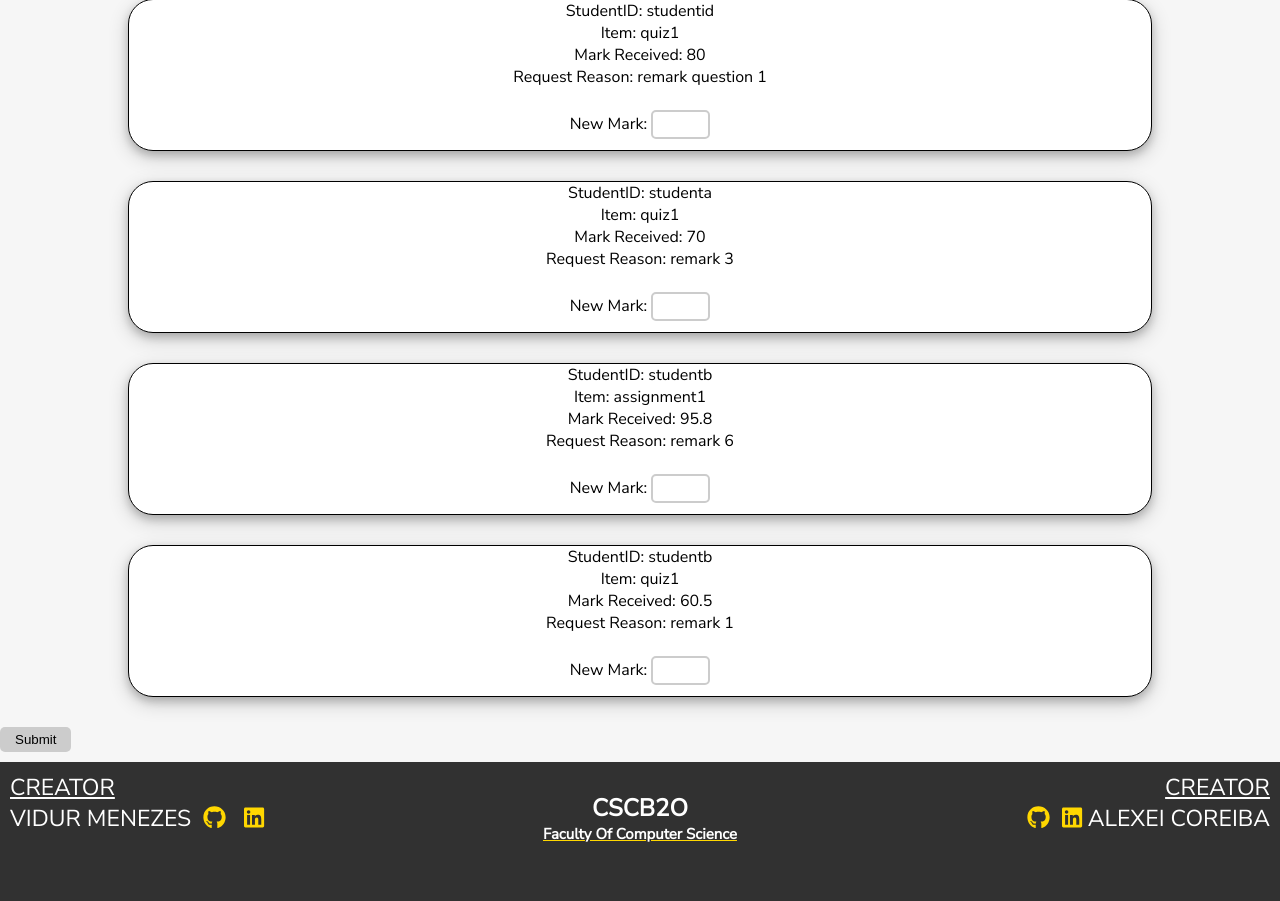
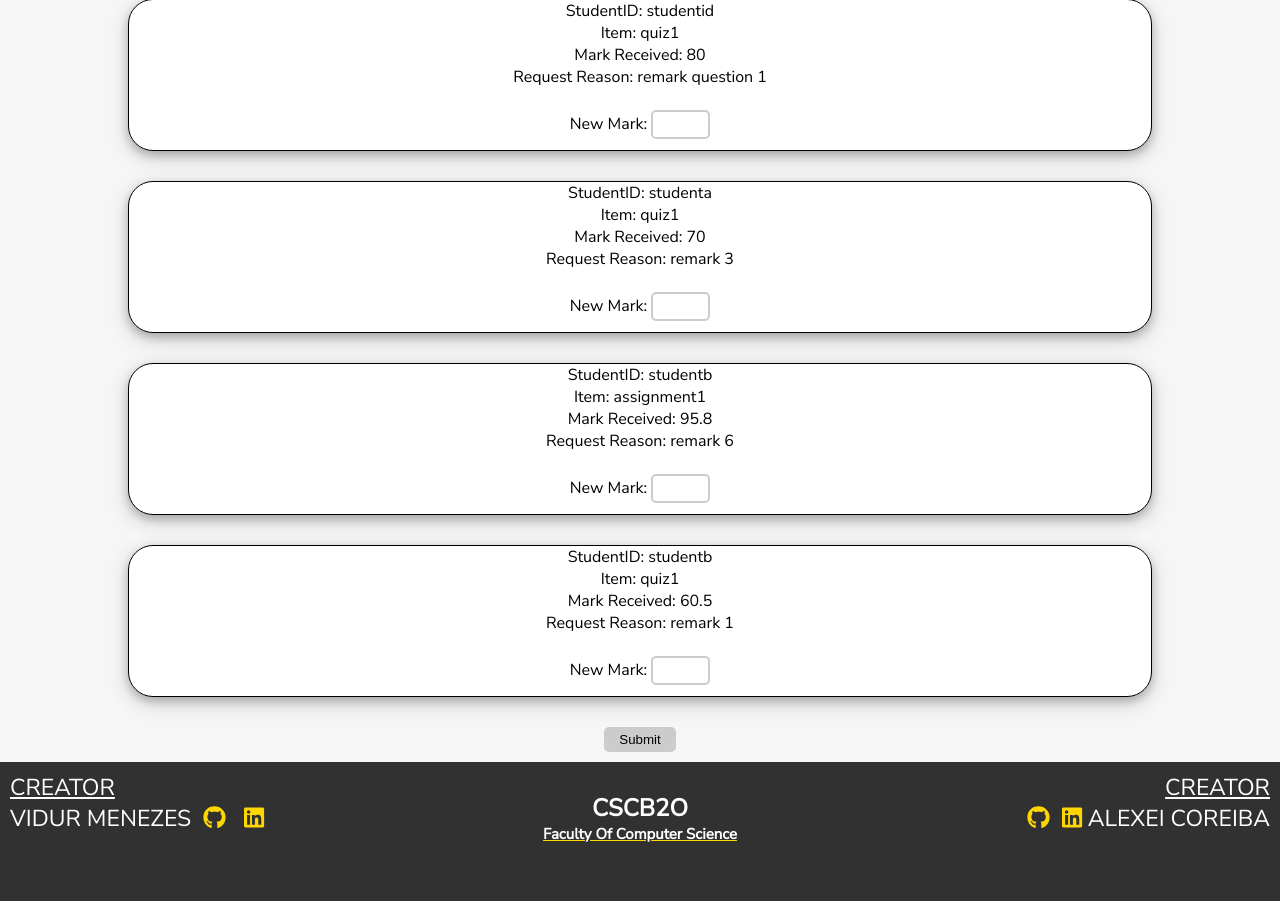
Before and after one commit to vidurmenezes/CSCB20A3-1, a PHP site: page /viewremarks.php in a window 1280 px wide. Shown: the part 829-1730 px from the top of the page. Run offline with PHP 8.4, Linux system fonts and the light colour scheme; the visitor is signed in with stand-in values (Sample User, id 1); data comes from the database, SQL or seed files in the repository; data that the repository does not hold is empty; some libraries are stand-ins or nearby versions.

Commit message:
made submit in the center

```diff
--- a/Assignment3/htdocs/viewremarks.css
+++ b/Assignment3/htdocs/viewremarks.css
@@ -65,3 +65,7 @@ input[type=submit] {
     -webkit-border-radius: 5px;
     border-radius: 5px;
 }
+
+.submitbutton {
+  text-align: center;
+}
--- a/Assignment3/htdocs/viewremarks.php
+++ b/Assignment3/htdocs/viewremarks.php
@@ -108,7 +108,9 @@ include('session.php');
 
     }
     ?>
-    <input id="submit" type="submit" name="submit" value="Submit">
+    <div class="submitbutton">
+      <input id="submit" type="submit" name="submit" value="Submit">
+    </div>
   </form>
   <?php
   // Process info after submit has been pressed
@@ -128,9 +130,9 @@ include('session.php');
      $message = "Error: $db->error";
      echo "<script type='text/javascript'>alert('$message'); </script>";
    }
-  }
-  include('footer.php');
-  ?>
+ }
+ include('footer.php');
+ ?>
 </body>
 
 </html>
```
